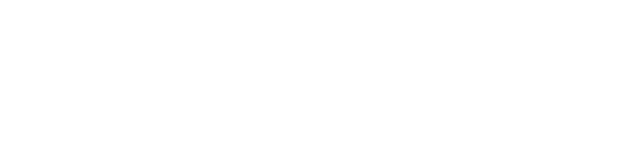
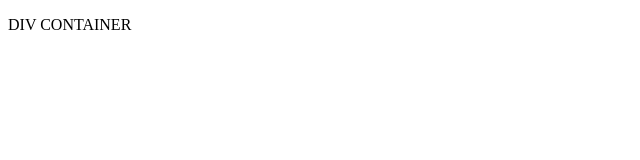
Before and after one commit to addisgebremedhin89/applying-concepts, a plain HTML site: page index.html in a window 1280 px wide. Shown: the whole page, without its empty margins (0-640 px from the left). Drawn offline with Linux system fonts and the light colour scheme.

Commit message:
added div container

```diff
--- a/index.html
+++ b/index.html
@@ -9,7 +9,9 @@
   </head>
 
   <body>
-
+    <div class= "container">
+      <p>DIV CONTAINER</p>
+    </div>
 
   </body>
 
```
